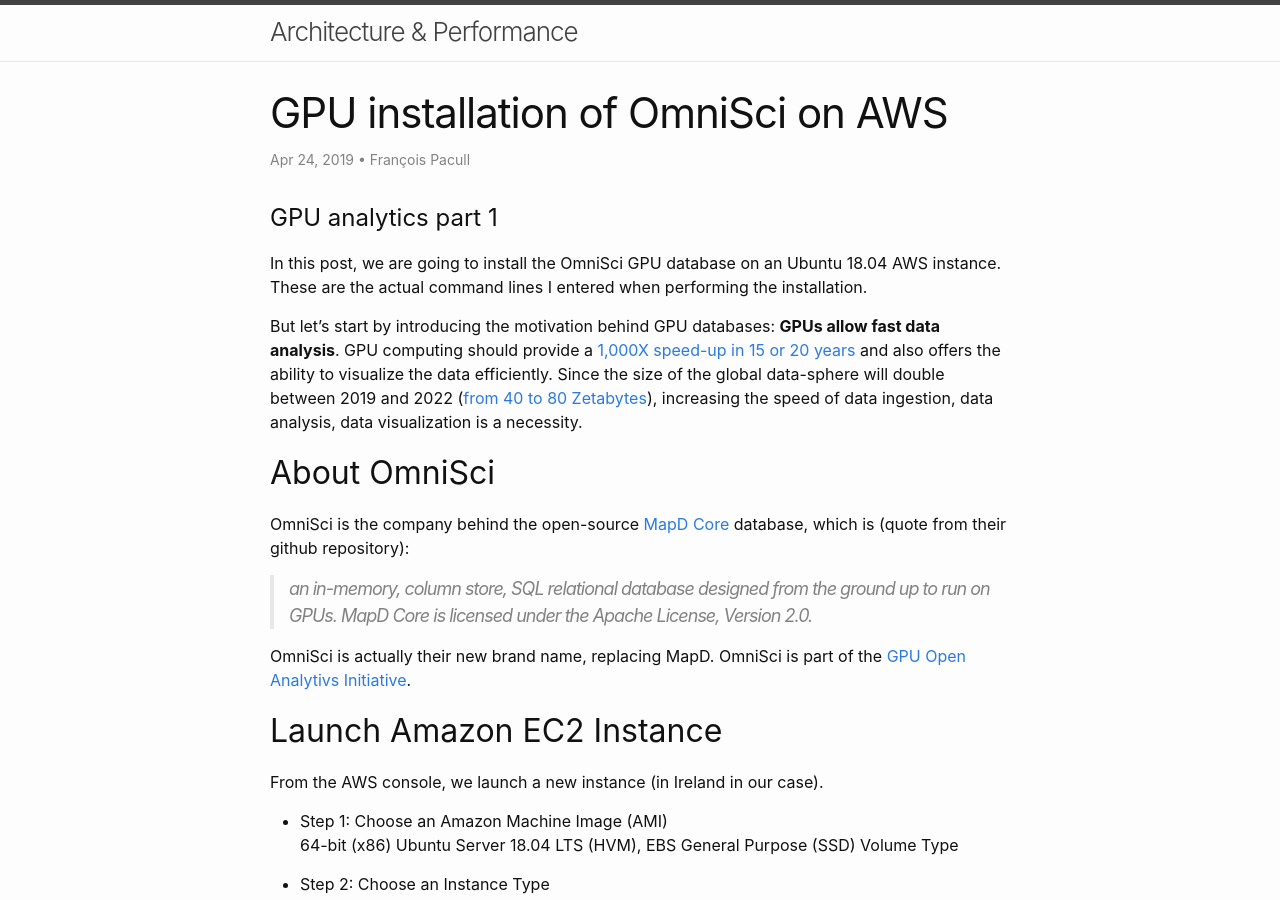
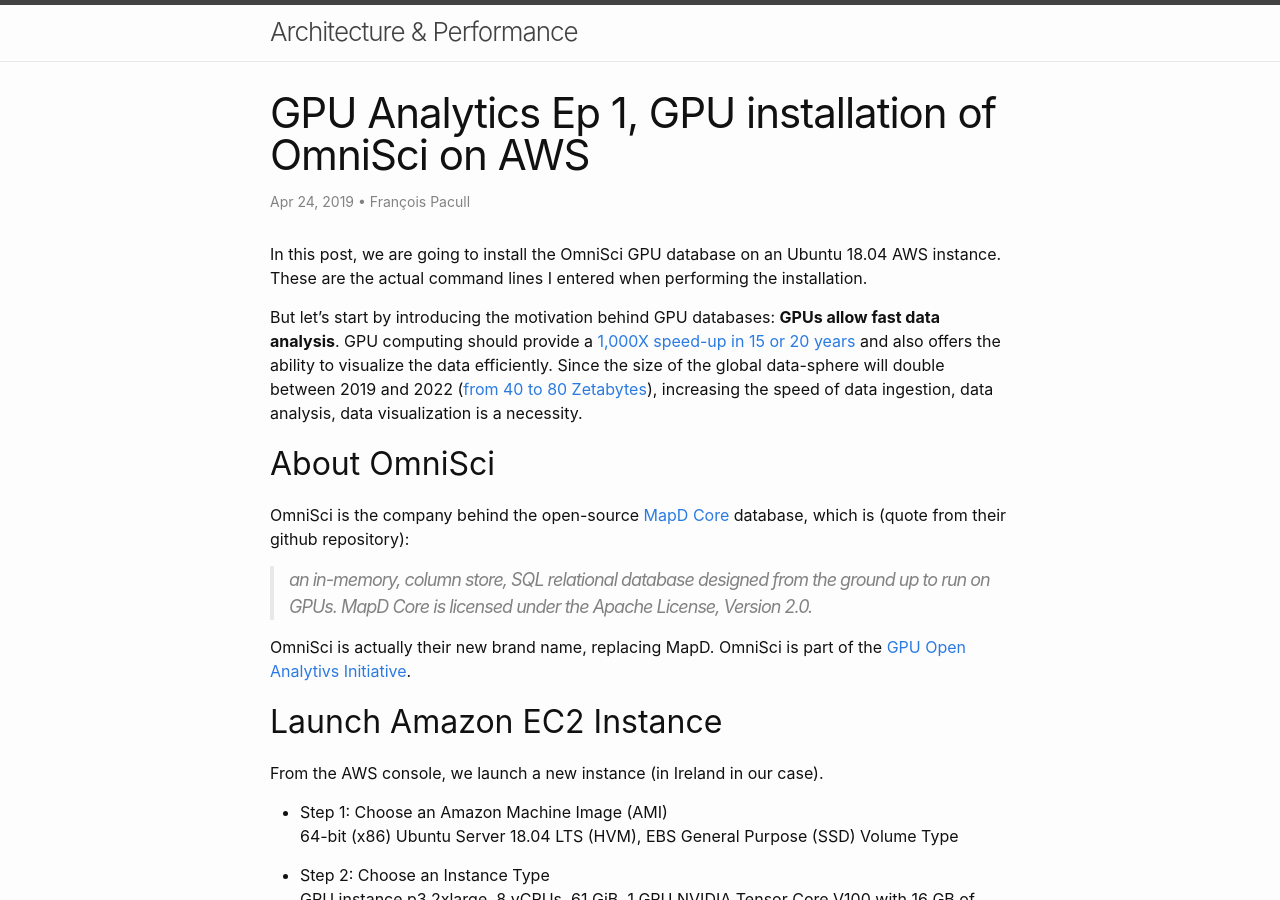
Before and after one commit to aetperf/aetperf.github.io, a Jekyll site: the page built from _posts/2019-04-24-GPU-Analytics-Ep-1,-GPU-installation-of-OmniSci-on-AWS.md, in a window 1280 px wide and 900 px high. Built offline with Jekyll 4.4.1, drawn with Linux system fonts in a browser that asks for light colours.

```diff
--- a/_posts/2019-04-24-GPU-installation-of-OmniSci-on-AWS.md
+++ b/_posts/2019-04-24-GPU-Analytics-Ep-1,-GPU-installation-of-OmniSci-on-AWS.md
@@ -1,11 +1,9 @@
 ---
-title: GPU installation of OmniSci on AWS
+title: GPU Analytics Ep 1, GPU installation of OmniSci on AWS
 layout: post
 author: François Pacull
-tags: GPU database OmniSci AWS
+tags: GPU database OmniSci AWS analytics
 ---
-
-# GPU analytics part 1
 
 In this post, we are going to install the OmniSci GPU database on an Ubuntu 18.04 AWS instance. These are the actual command lines I entered when performing the installation.
 
```
